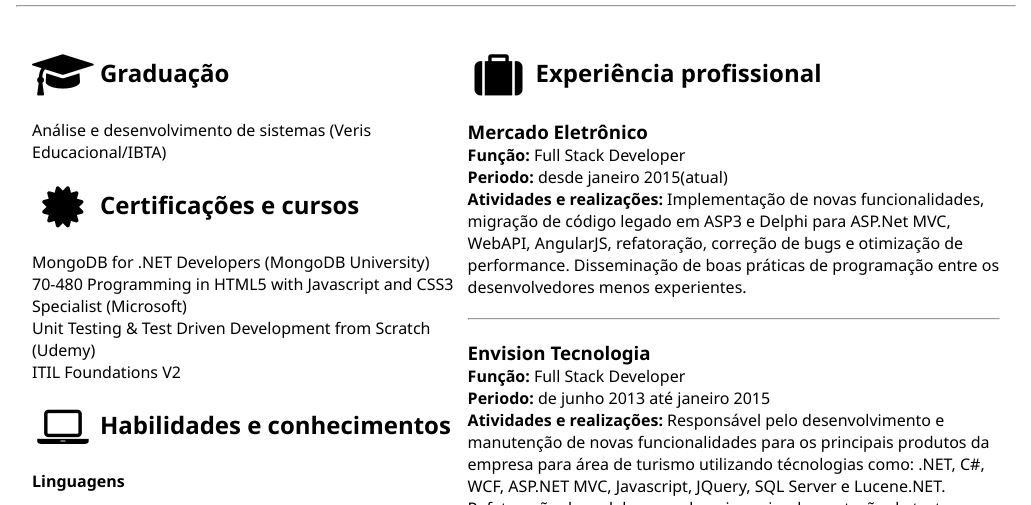
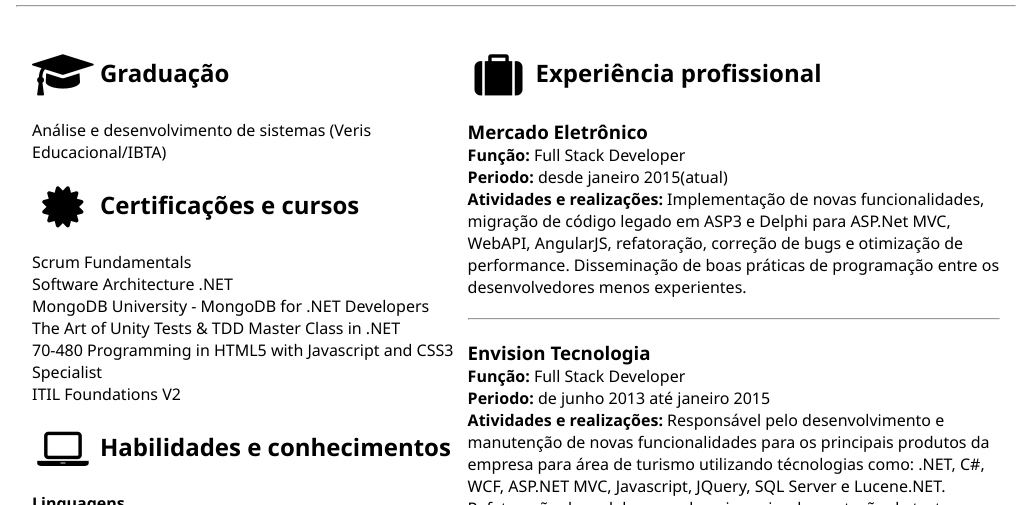
Before and after one commit to leitethi/leitethi.github.io, a plain HTML site: page index-ptbr.html in a window 1280 px wide. Shown: the part 227-732 px from the top of the page, without its empty margins (124-1155 px from the left). Drawn offline with Linux system fonts and the light colour scheme.

Commit message:
courses fix

```diff
--- a/index-ptbr.html
+++ b/index-ptbr.html
@@ -43,9 +43,11 @@
                 </article>
                 <article>
                     <h2><i class="fa fa-fw fa-2x fa-certificate"></i> Certificações e cursos</h2>
-                    MongoDB for .NET Developers (MongoDB University)<br>
-                    70-480 Programming in HTML5 with Javascript and CSS3 Specialist (Microsoft)<br>
-                    Unit Testing & Test Driven Development from Scratch (Udemy)<br>
+                    Scrum Fundamentals<br>
+                    Software Architecture .NET<br>
+                    MongoDB University - MongoDB for .NET Developers<br>
+                    The Art of Unity Tests & TDD Master Class in .NET<br />
+                    70-480 Programming in HTML5 with Javascript and CSS3 Specialist<br>
                     ITIL Foundations V2
                 </article>
                 <article>
```
Also changed, not shown: index.html (+5 -3 lines), 1 other file.
